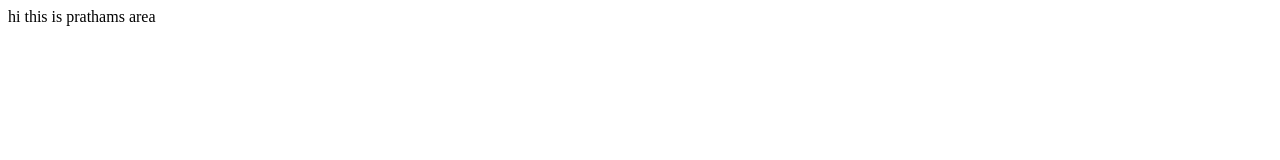
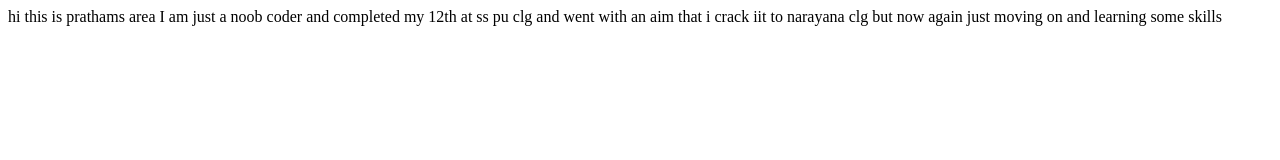
Before and after one commit to prathamsmalagi717/prathams-area, a plain HTML site: page index.html in a window 1280 px wide. Drawn offline with Linux system fonts and the light colour scheme.

Commit message:
index.html

```diff
--- a/index.html
+++ b/index.html
@@ -7,5 +7,7 @@
 </head>
 <body>
     hi this is prathams area
+    I am just a noob coder and completed my 12th at ss pu clg
+and went with an aim that i crack iit to narayana clg but now again just moving on and learning some skills
 </body>
 </html>
```
